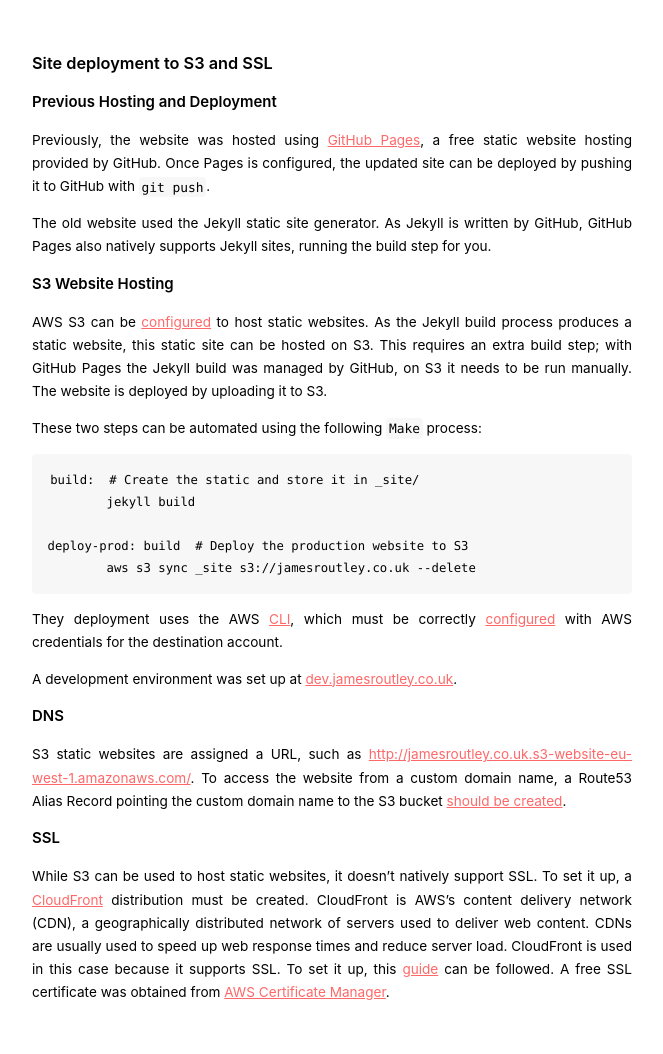
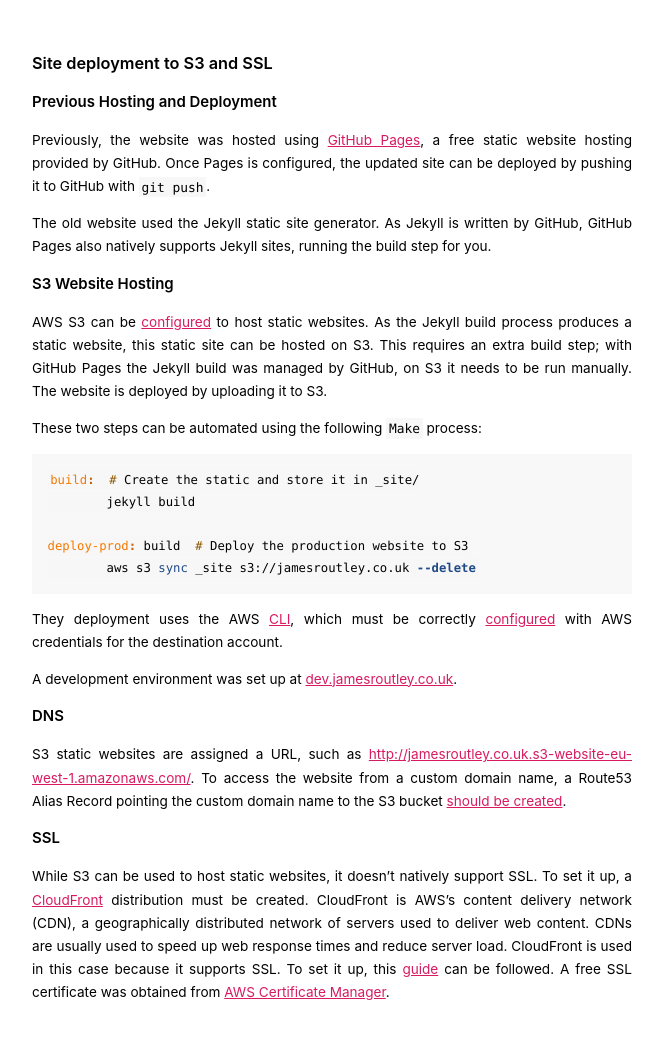
Before and after one commit to jamesroutley/routley.io, a Jekyll site: the page built from tech/_posts/2016-12-04-site-deployment-to-s3-ssl.md, in a window 1280 px wide. Shown: the whole page, without its empty margins (308-971 px from the left). Built offline with Jekyll 4.4.1, drawn with Linux system fonts in a browser that asks for light colours.

Commit message:
Update cs

````diff
--- /dev/null
+++ b/_includes/post_footer.html
@@ -0,0 +1,2 @@
+<footer>
+</footer>
--- a/_layouts/post.html
+++ b/_layouts/post.html
@@ -4,3 +4,4 @@
 
 <h1>{{ page.title }}</h1>
 {{ content }}
+{% include post_footer.html %}
--- a/css/jamesroutley.css
+++ b/css/jamesroutley.css
@@ -42,7 +42,6 @@
   font-size: 0.95em;
   font-family: Consolas, "Liberation Mono", Menlo, Courier, monospace;
   background-color: #f7f7f7;
-  border-radius: 4px;
   padding: 2.7px;
 }
 
@@ -53,16 +52,16 @@
 /* Hyperlink styling */
 
 a:link {
-    color: #ff6868;
+    color: #d81b60;
     text-decoration: underline;
 }
 
 a:visited {
-    color: #ff6868;
+    color: #d81b60;
 }
 
 a:hover {
     color: white;
-    background-color: #ff6868;
+    background-color: #d81b60;
     text-decoration: none;
 }
--- a/tech/_posts/2016-12-04-site-deployment-to-s3-ssl.md
+++ b/tech/_posts/2016-12-04-site-deployment-to-s3-ssl.md
@@ -17,13 +17,13 @@
 
 These two steps can be automated using the following `Make` process:
 
-~~~Make
+```make
 build:  # Create the static and store it in _site/
 	jekyll build
 
 deploy-prod: build  # Deploy the production website to S3
 	aws s3 sync _site s3://jamesroutley.co.uk --delete
-~~~
+```
 
 They deployment uses the AWS [CLI](https://aws.amazon.com/cli/), which must be correctly [configured](https://docs.aws.amazon.com/cli/latest/userguide/cli-chap-getting-started.html) with AWS credentials for the destination account.
 
````
